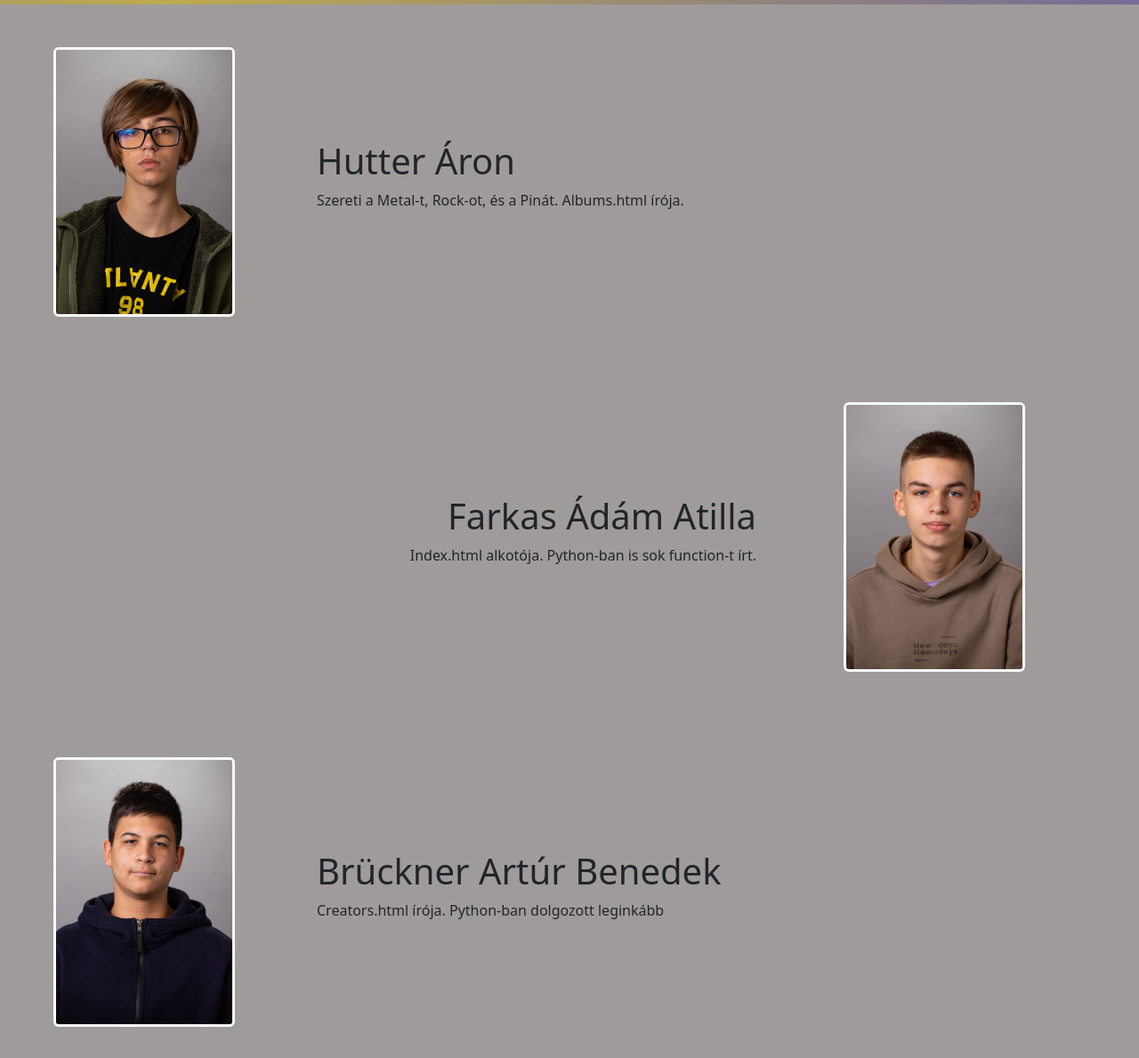
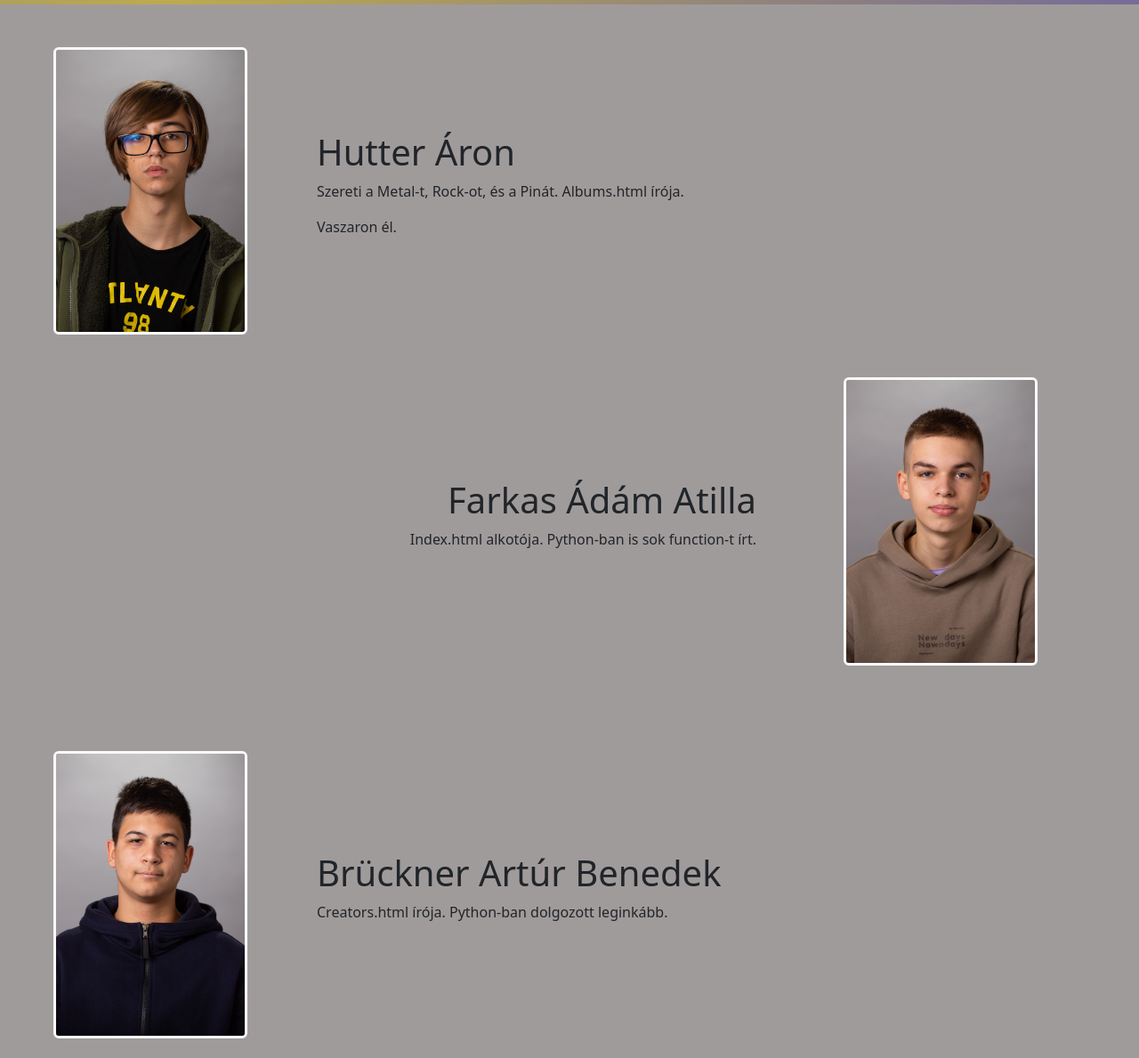
Before and after one commit to farkasadamattila/BeatBazaar, a plain HTML site: page creators.html in a window 1280 px wide. Shown: the part 111-1300 px from the top of the page at 89% size. Drawn offline with nearby package versions, Linux system fonts and the light colour scheme.

Commit message:
#2 base done more description needed

```diff
--- a/creators.html
+++ b/creators.html
@@ -3,7 +3,7 @@
     <head>
         <meta charset="utf-8">
         <meta name="viewport" content="width=device-width, initial-scale=1">
-    <title>Bootstrap demo</title>
+        <title>Creators</title>
         <link href="https://cdn.jsdelivr.net/npm/bootstrap@5.3.3/dist/css/bootstrap.min.css" rel="stylesheet" integrity="sha384-QWTKZyjpPEjISv5WaRU9OFeRpok6YctnYmDr5pNlyT2bRjXh0JMhjY6hW+ALEwIH" crossorigin="anonymous">
             <link rel="stylesheet" href="style.css">
         </head>
@@ -22,10 +22,10 @@
                     </div>
                 </div>
         </nav>
-    <div class="row m-5 d-inline-flex">
+        <div class="row mx-5 mt-5 d-inline-flex">
             <div class="col-md-3 container overflow-auto d-inline mx-a">
                 <div class="mx-auto">
-            <img src="images_videos/IMG_9982.jpg" alt="" class="object-fit-md-contain d-inline w-75 rounded border-light border border-3">
+                <img src="images_videos/IMG_9982.jpg" alt="" class="object-fit-md-contain d-inline rounded border-light border border-3" style="max-width: 80%;">
                 </div>
             </div>
             <div class="col-md-9  d-inline my-auto ">
@@ -36,19 +36,19 @@
                     Szereti a Metal-t, Rock-ot, és a Pinát. Albums.html írója.
                 </p>
                 <p>
-
+                    Vaszaron él.
                 </p>
             </div>
         </div>
 
-    <div class="row m-5 d-inline-flex">
+        <div class="row mx-5 d-inline-flex my-5">
             <div class="col-md-9 d-inline my-auto">
                 <div class="row">
                     <div class="col-md-11">
                         <h1 class="text-end">
                             Farkas Ádám Atilla
                         </h1>
-                    <p class="text-end">
+                        <p class="text-end float-start-xs">
                             Index.html alkotója. Python-ban is sok function-t írt.
                         </p>
                         <p class="text-end">
@@ -56,21 +56,20 @@
                         </p>
                     </div>
                     <div class="col-md-1">
-
                     </div>
                 </div>
             </div>
             <div class="col-md-3 container overflow-auto d-inline mx-a">
                 <div class="mx-auto">
-            <img src="images_videos/IMG_9970.jpg" alt="" class="object-fit-md-contain d-inline w-75 rounded border-light border border-3">
+                <img src="images_videos/IMG_9970.jpg" alt="" class="object-fit-md-contain d-inline rounded border-light border border-3" style="max-width: 80%;">
                 </div>
             </div>
         </div>
 
-    <div class="row m-5 d-inline-flex">
+        <div class="row mx-5 d-inline-flex my-5">
             <div class="col-md-3 container overflow-auto d-inline mx-a">
                 <div class="mx-auto">
-            <img src="images_videos/IMG_9958.jpg" alt="" class="object-fit-md-contain d-inline w-75 rounded border-light border border-3">
+                <img src="images_videos/IMG_9958.jpg" alt="" class="object-fit-md-contain d-inline max-width rounded border-light border border-3" style="max-width: 80%;">
                 </div>
             </div>
             <div class="col-md-9  d-inline my-auto ">
@@ -78,7 +77,7 @@
                     Brückner Artúr Benedek
                 </h1>
                 <p>
-                Creators.html írója. Python-ban dolgozott leginkább
+                    Creators.html írója. Python-ban dolgozott leginkább.
                 </p>
                 <p>
 
```
Lines whose indentation alone changed are shown as unchanged.
